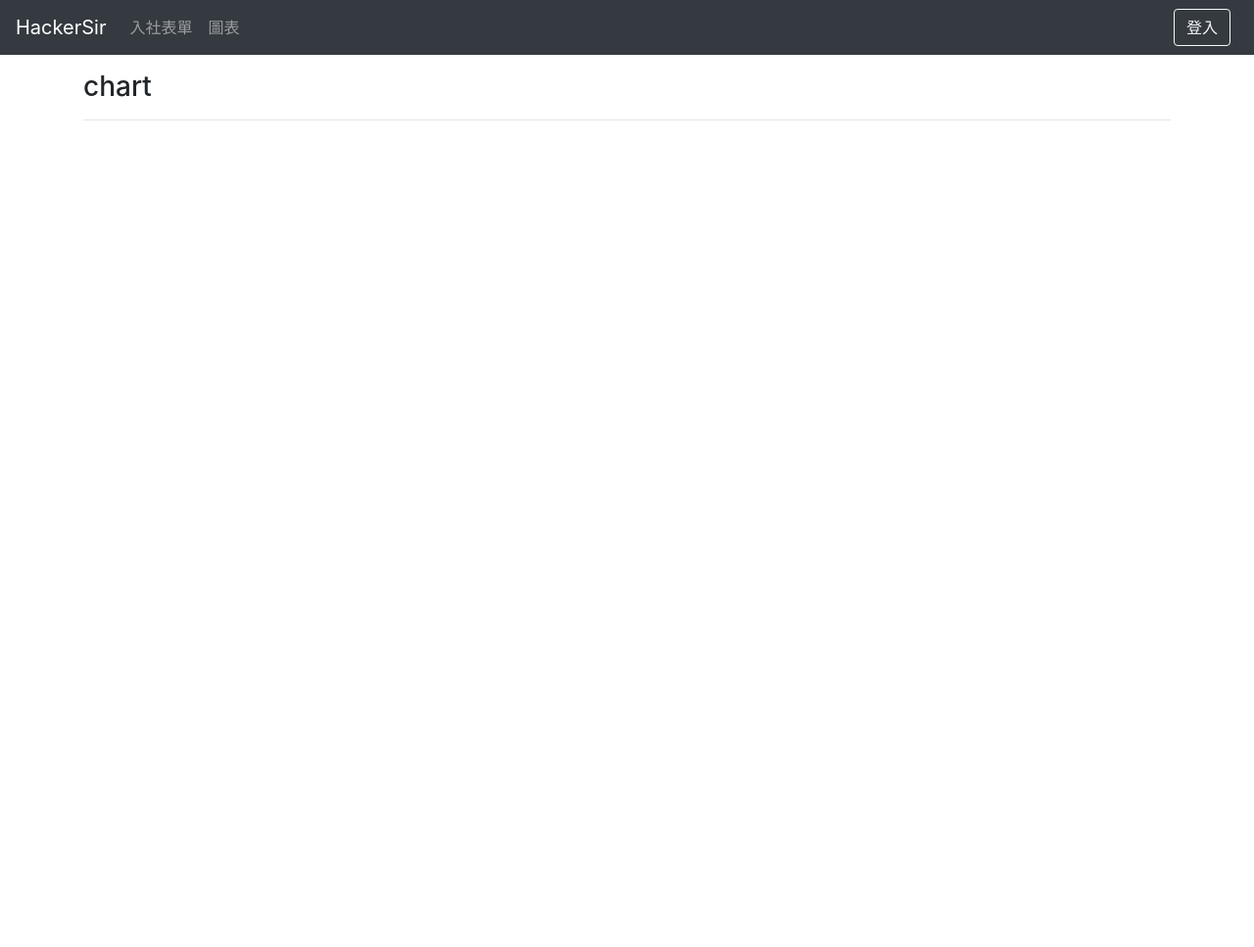
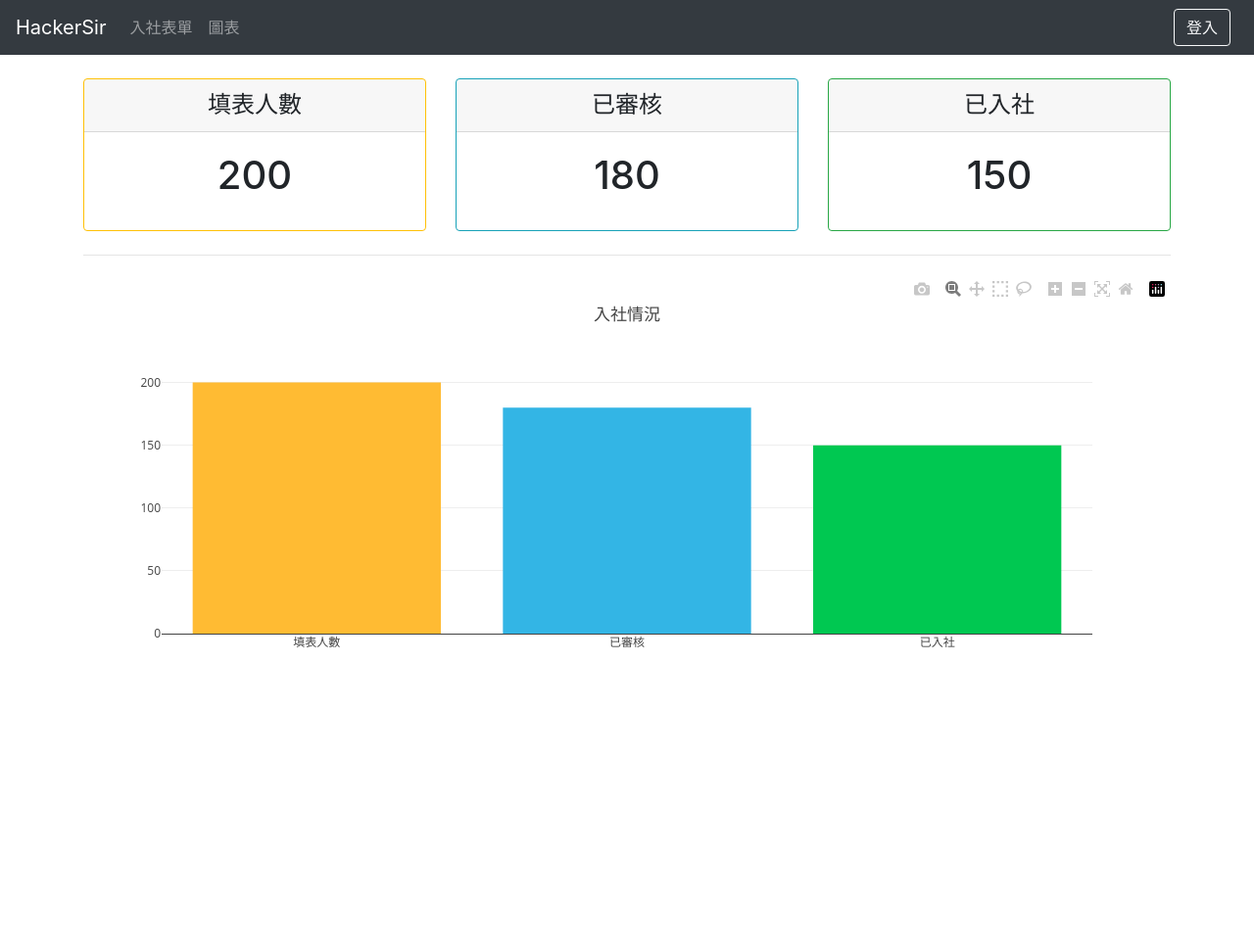
Before and after one commit to D0683497/JoinClub, a Django app: page /chart in a window 1280 px wide. Shown: the top 967 px of the page at 98% size. Run offline with Django 3.2, Linux system fonts and the light colour scheme; some libraries are stand-ins or nearby versions.

Commit message:
modify chart page

```diff
--- a/join/templates/chart.html
+++ b/join/templates/chart.html
@@ -1,10 +1,62 @@
 {% extends "layout.html" %}
 
-{% block title %}黑客社 - 圖表{% endblock %}
+{% block title %}黑客社 - 統計圖表{% endblock %}
 
 {% block content %}
 <div class="container">
-    <h3>chart</h3>
+    <div class="row">
+        <div class="col-sm-4 my-2">
+            <div class="card text-center border-warning">
+                <div class="card-header">
+                    <h4 class="my-0">填表人數</h4>
+                </div>
+                <div class="card-body">
+                    <h1 class="card-title">200</h1>
+                </div>
+            </div>
+        </div>
+        <div class="col-sm-4 my-2">
+            <div class="card text-center border-info">
+                <div class="card-header">
+                    <h4 class="my-0">已審核</h4>
+                </div>
+                <div class="card-body">
+                    <h1 class="card-title">180</h1>
+                </div>
+            </div>
+        </div>
+        <div class="col-sm-4 my-2">
+            <div class="card text-center border-success">
+                <div class="card-header">
+                    <h4 class="my-0">已入社</h4>
+                </div>
+                <div class="card-body">
+                    <h1 class="card-title">150</h1>
+                </div>
+            </div>
+        </div>
+    </div>
     <hr>
+    <div id="chart1"></div>
 </div>
 {% endblock %}
+
+{% block js %}
+<!-- Plotly.js -->
+<script src="https://cdn.plot.ly/plotly-latest.min.js"></script>
+
+<script type="text/javascript">
+    var data = [{
+        y: [200, 180, 150],
+        x: ['填表人數', '已審核', '已入社'],
+        marker:{
+            color: ['rgba(255,187,51,1)', 'rgba(51,181,229,1)', 'rgba(0,200,81,1)']
+        },
+        type: 'bar'
+    }];
+    var layout = {
+        title: '入社情況',
+    };
+    Plotly.newPlot('chart1', data, layout, {responsive: true});
+</script>
+{% endblock %}
```
